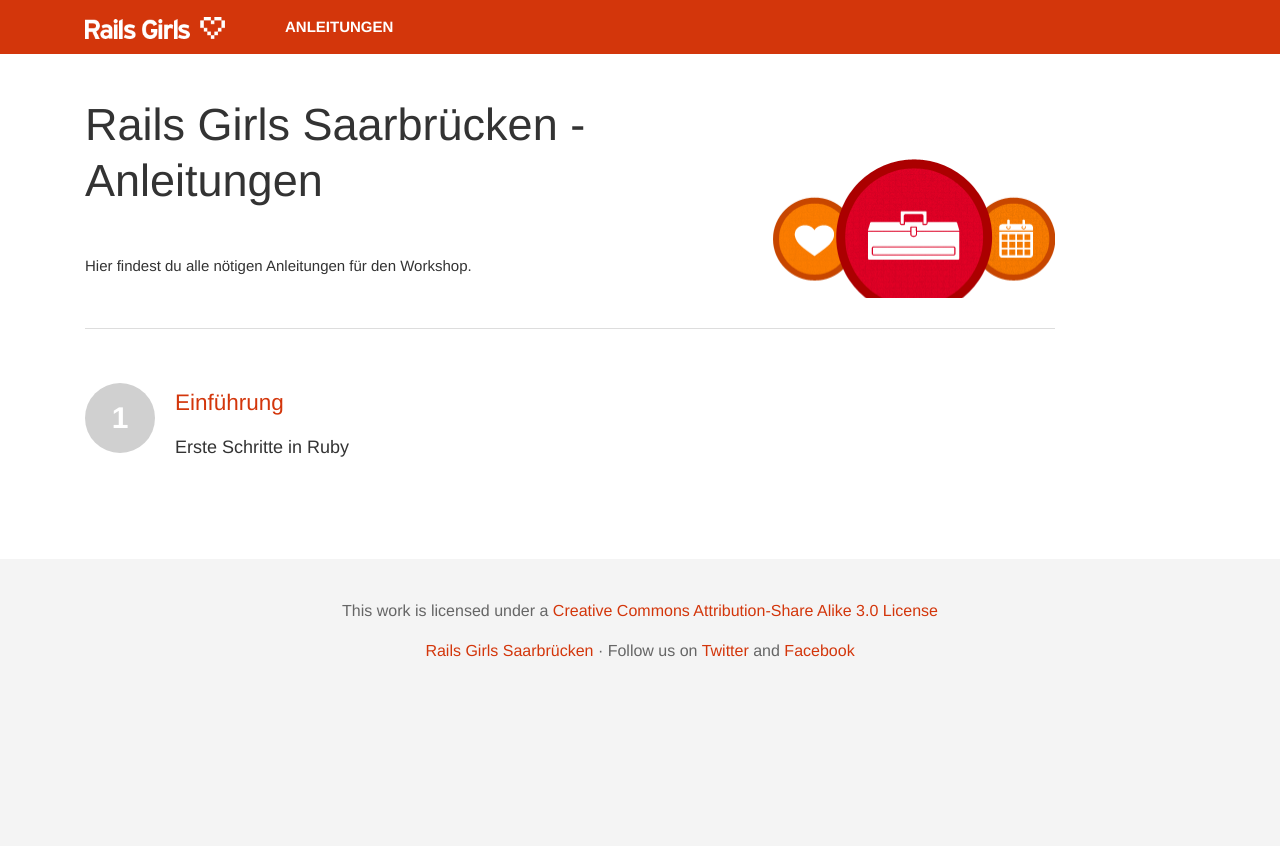
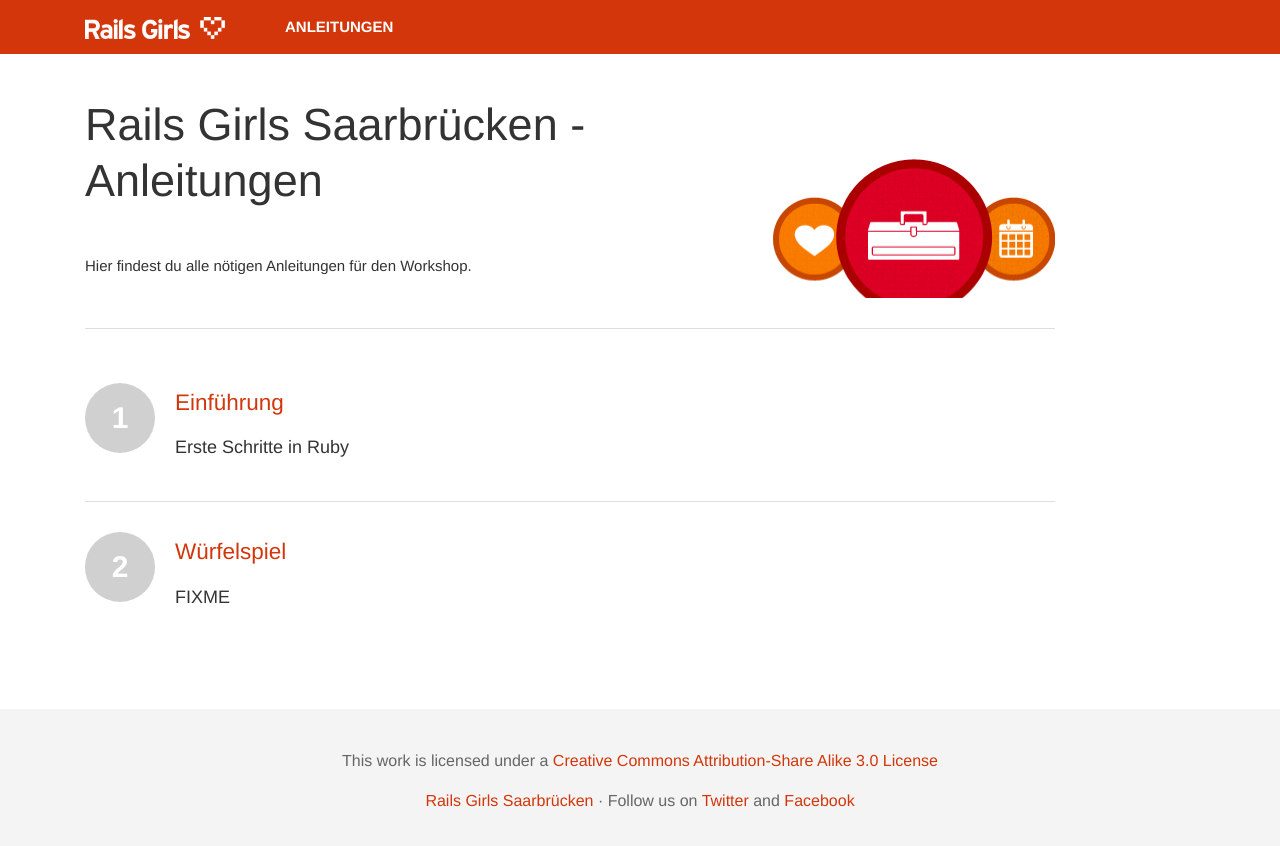
Before and after one commit to railsgirlssb/workshop_studienstiftungsaar_2016_guides, a Jekyll site: the page built from index.html, in a window 1280 px wide. Shown: the top 846 px of the page. Built offline with Jekyll 4.4.1, drawn with Linux system fonts in a browser that asks for light colours; nearby versions of some CDN libraries.

```diff
--- a/index.html
+++ b/index.html
@@ -18,4 +18,12 @@ title: Guides
       <p>Erste Schritte in Ruby</p>
     </a>
   </li>
+  <li>
+    <a href="game-of-dice">
+      <i>2</i>
+      <h3>Würfelspiel</h3>
+      <p>FIXME</p>
+    </a>
+  </li>
+
 </ul>
```
Also changed, not shown: _posts/2016-03-13-game-of-dice.markdown (added, +7 -0 lines).
